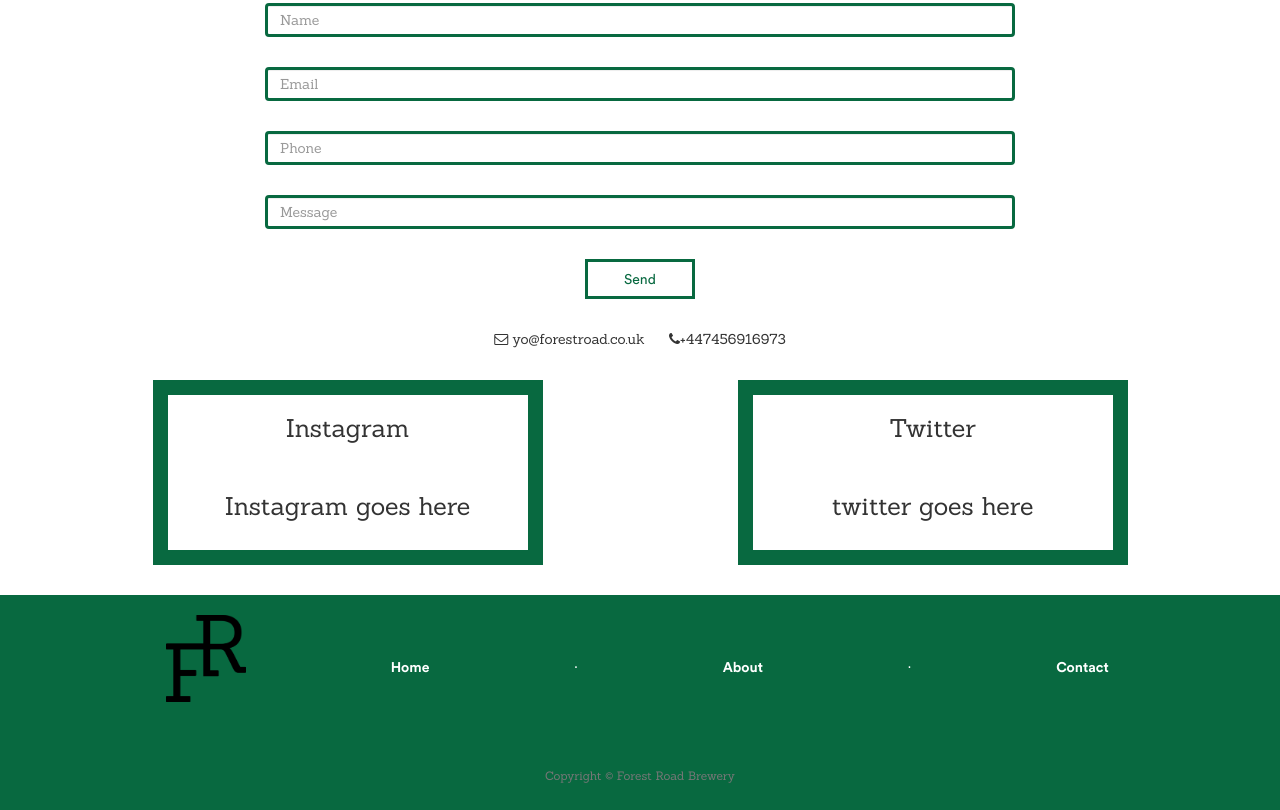
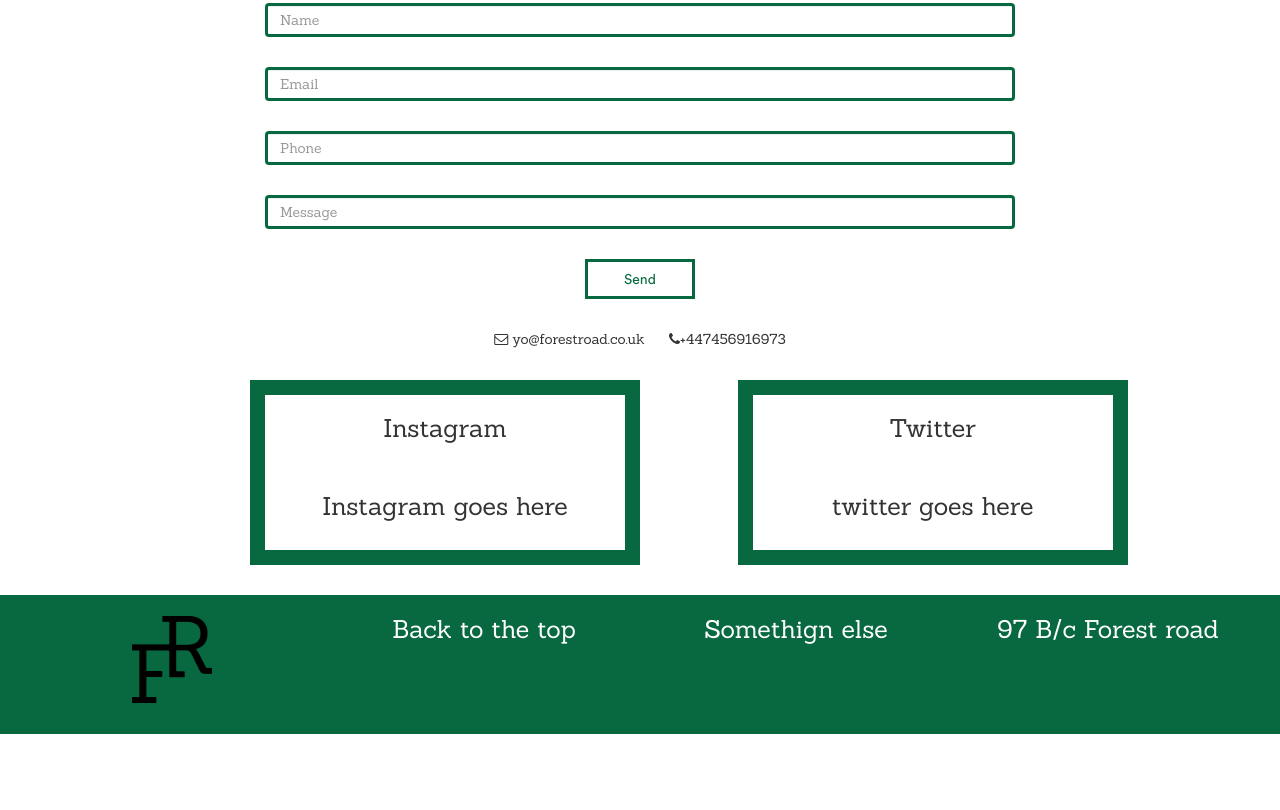
Before and after one commit to marcusps11/refactor-frb, a plain HTML site: page Public/index.html in a window 1280 px wide. Shown: the part 2620-3430 px from the top of the page. After the commit the page ends 3374 px from the top, so only its background shows below. Drawn offline with nearby package versions, Linux system fonts and the light colour scheme.

Commit message:
fixing footer

```diff
--- a/Public/css/forest.css
+++ b/Public/css/forest.css
@@ -125,16 +125,19 @@ button {
 	position: absolute;
 	left:10px;
 	top:20px;
+	width:30%;
 }
 
 footer {
 	background-color: rgb(8, 105, 64);
 	margin-top: 30px;
+	color:#fff;
 }
 
 footer .footer-logo {
 	width:80px;
 	padding-bottom:20px;
+	padding-top: 20px;
 }
 
 footer .list-inline li {
--- a/Public/css/menu.css
+++ b/Public/css/menu.css
@@ -97,3 +97,10 @@ li.menu-item:hover {
   top: 0;
   right: 0;
 }
+
+.nav-menu {
+  color:rgb(8, 105, 64);;
+  border:2px solid rgb(8, 105, 64);
+  padding:3px;
+  font-family: linetoCircularBold;
+}
--- a/Public/index.html
+++ b/Public/index.html
@@ -26,9 +26,9 @@
       <li><i class="fa fa-bars"></i></li>
       <li class="animate-container">
         <ol class="hidden">
-          <li class="menu-item"><a href="#"><i class="fa fa-user"></i>Work</a></li>
-          <li class="menu-item"><a href="#"><i class="fa fa-search"></i>Science</a></li>
-          <li class="menu-item"><a href="#"><i class="fa fa-home"></i> Home</a></li>
+          <li class="menu-item"><a class="nav-menu" href="#">work</a></li>
+          <li class="menu-item"><a class="nav-menu" href="#">science</a></li>
+          <li class="menu-item"><a class="nav-menu" href="#">home</a></li>
         </ol>
       </li>
       <img class="logo" src="images/logo.png">
@@ -134,12 +134,12 @@
     <div class="container ">
 
       <div class="row">
-        <div class="col-sm-4 col-sm-4 col-sm-offset-1 social-container ">
+        <div class="col-sm-4 col-sm-4 col-sm-offset-2 social-container ">
           <p>Instagram</p>
           <p class="">Instagram goes here</p>
 
         </div>
-        <div class="col-sm-4 col-sm-4 col-sm-offset-2 social-container  ">
+        <div class="col-sm-4 col-sm-4 col-sm-offset-1 social-container  ">
           <p>Twitter</p>
           <p class="">twitter goes here</p>
         </div>
@@ -151,30 +151,27 @@
 
   <!-- Footer -->
   <footer>
-      <div class="container content-section text-center">
-          <div class="row">
-              <div class="col-lg-12 ">
-                  <ul class="list-inline">
-                  <li>
-                    <img class="footer-logo" src="images/forest_noback.png">
-                  </li>
-                      <li>
-                          <a href="#home">Home</a>
-                      </li>
-                      <li class="footer-menu-divider">&sdot;</li>
-                      <li>
-                          <a href="#about">About</a>
-                      </li>
-                      <li class="footer-menu-divider">&sdot;</li>
-                      <li>
-                          <a href="#contact">Contact</a>
-                      </li>
-                  </ul>
-                  <p class="copyright text-muted small">Copyright &copy; Forest Road Brewery  </p>
-              </div>
+  <div class="navbar  footer">
+     <div class="container-fluid">
+       <div class="row-fluid">
+         <div class="col-xs-6 col-md-4 col-lg-3">
+         <ul>
+           <li><img class="footer-logo" src="images/forest_noback.png"></li>
+         </ul>
+         </div>
+         <div class="col-xs-6 col-md-4 col-lg-3">
+           <p>Back to the top</p>
+         </div>
+         <div class="col-xs-6 col-md-4 col-lg-3">
+           <p>Somethign else</p>
+         </div>
+         <div class="col-xs-6 col-md-4 col-lg-3">
+           <p>97 B/c Forest road</p>
+         </div>
+       </div>
+     </div>
+  </div>
 
-          </div>
-      </div>
   </footer>
 
 
```
